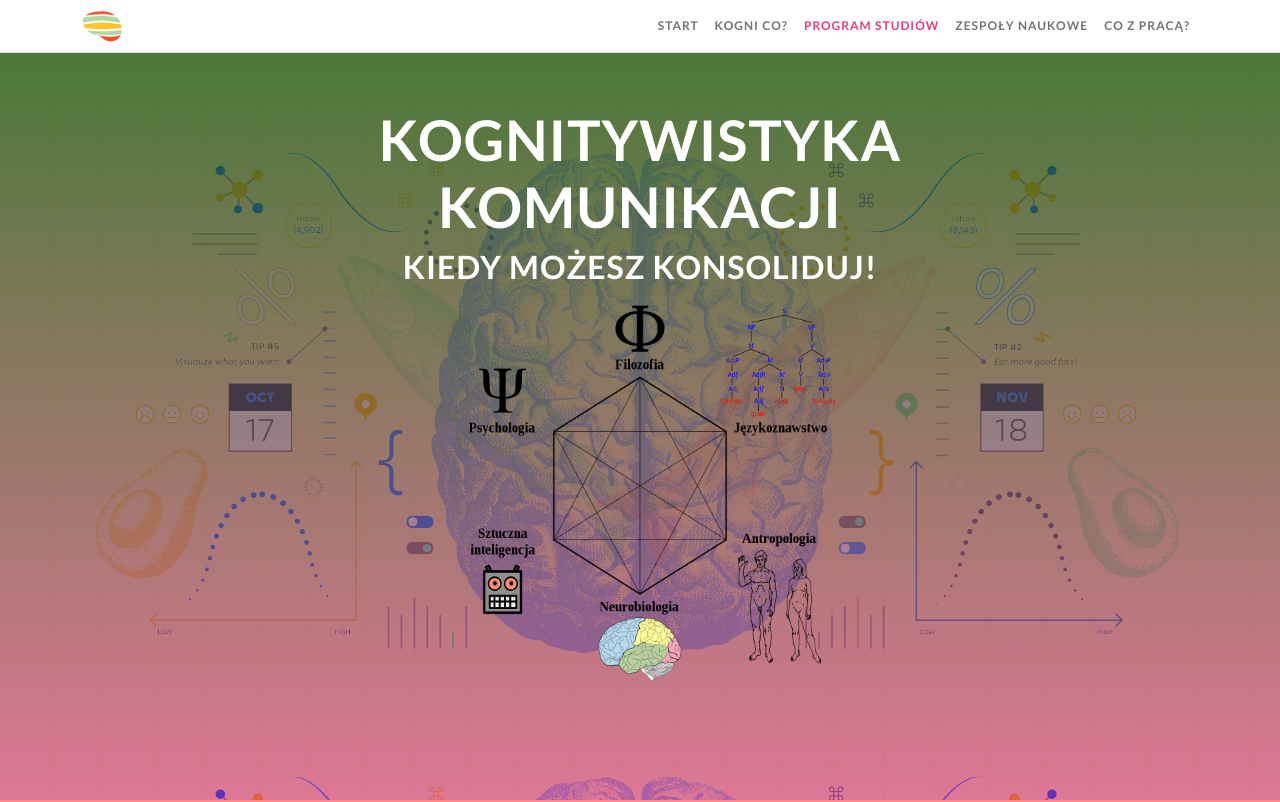
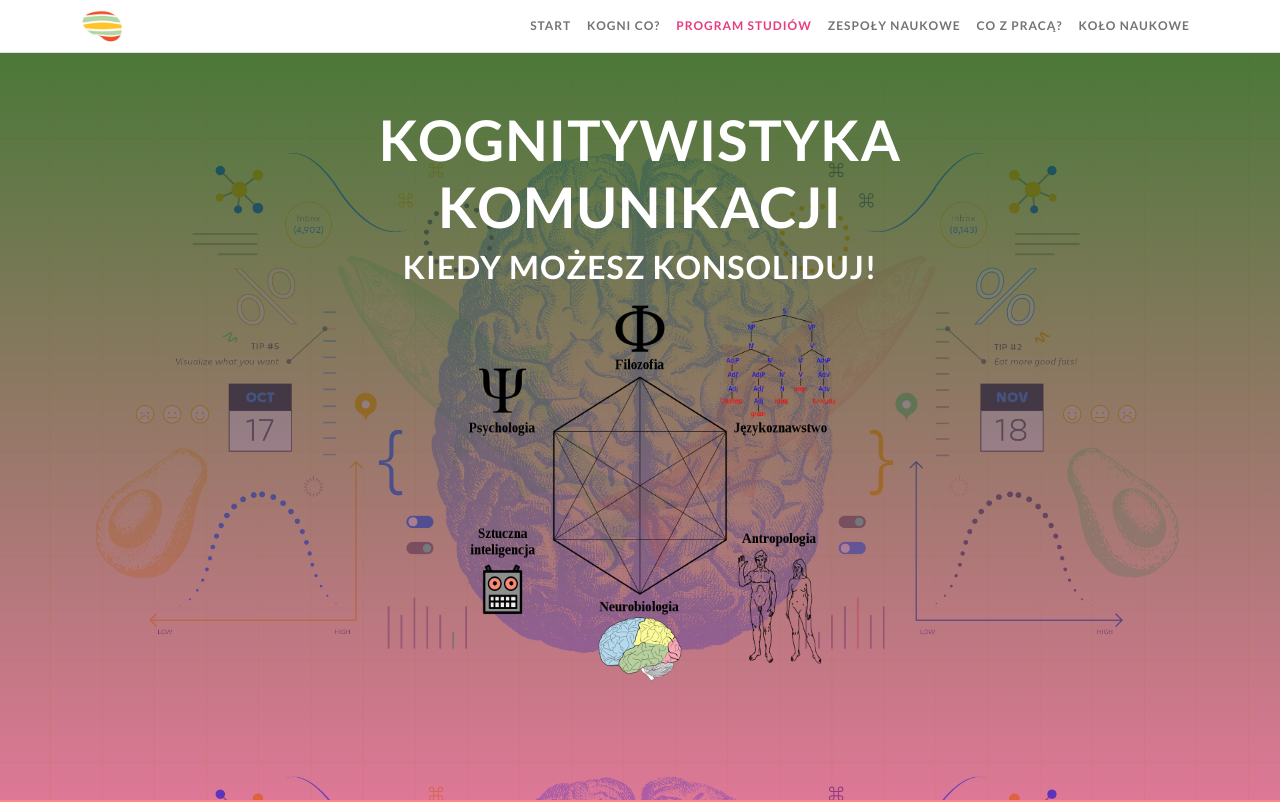
Before and after one commit to kzuzaniuk/Kogniweb, a plain HTML site: page index.html in a window 1280 px wide. Shown: the top 802 px of the page. Drawn offline with nearby package versions, Linux system fonts and the light colour scheme.

Commit message:
+nawigacja-koło naukowe

```diff
--- a/index.html
+++ b/index.html
@@ -44,6 +44,9 @@
               <li class="nav-item">
                 <a class="nav-link" href="#">Co z pracą?</a>
               </li>
+              <li class="nav-item">
+               <a class="nav-link" href="#">Koło Naukowe</a>
+             </li>
             </ul>
           </div>
         </div>
```
